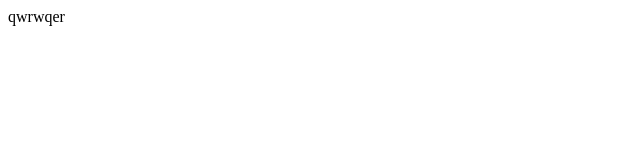
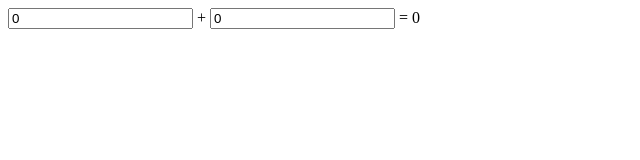
Before and after one commit to JaisAndersen/VueCalculator, a plain HTML site: page index.html in a window 1280 px wide. Shown: the whole page, without its empty margins (0-640 px from the left). Drawn offline with nearby package versions, Linux system fonts and the light colour scheme.

Commit message:
added  calculator input and result

```diff
--- a/index.html
+++ b/index.html
@@ -7,8 +7,11 @@
     <title>Document</title>
 </head>
 <body>
-    qwrwqer
-
+    <div id="app">
+        <input type="text" v-model.number="number1"> +
+        <input type="text" v-model.number="number2"> =
+        {{ number1 + number2 }}
+    </div>
     <script src="index.js"></script>
 </body>
 </html>
--- a/index.js
+++ b/index.js
@@ -0,0 +1,12 @@
+Vue.createApp({
+    data() {
+        return{
+            number1: 0,
+            number2: 0,
+            result: 0
+        }
+    },
+    methods: {
+
+    }
+}).mount('#app')
```
